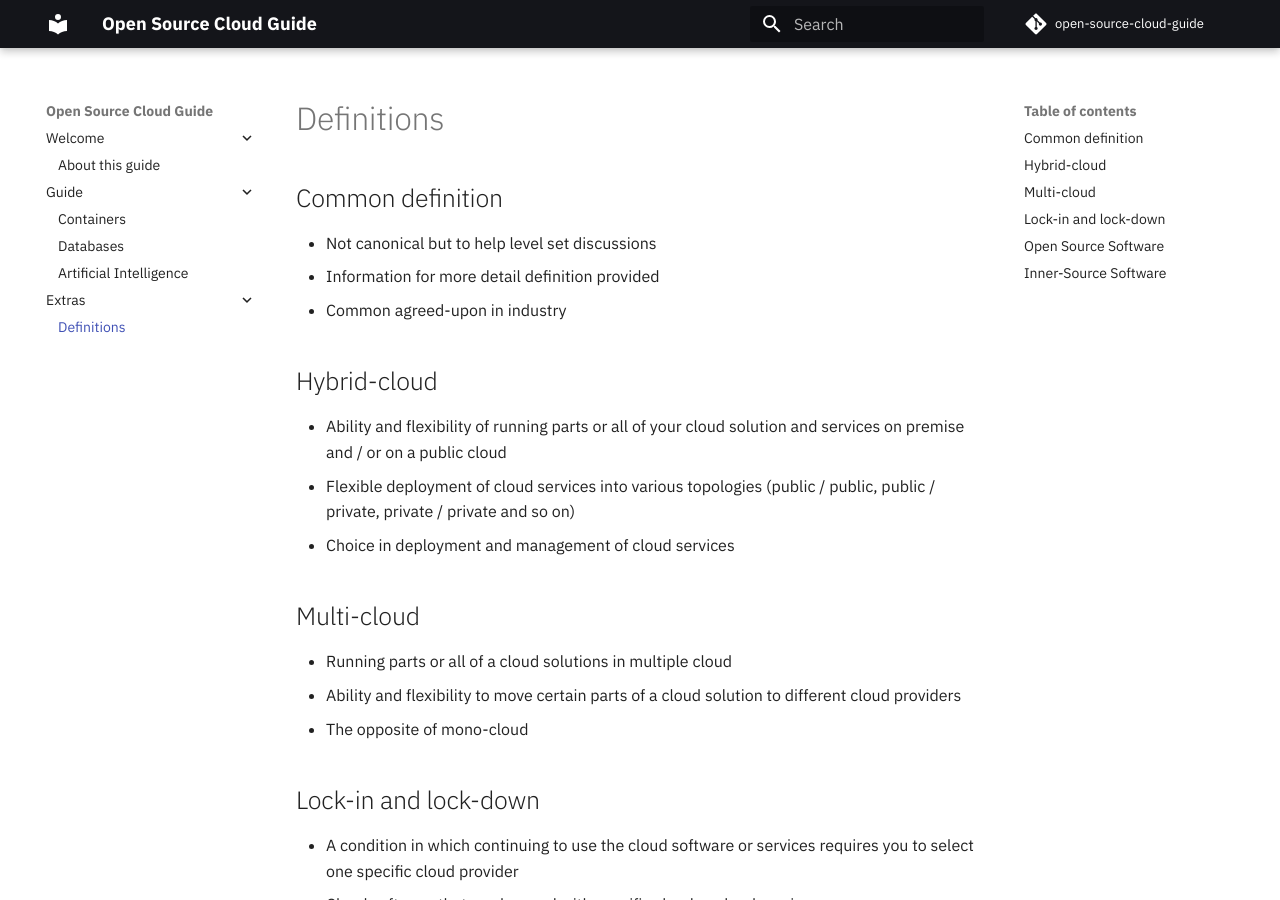
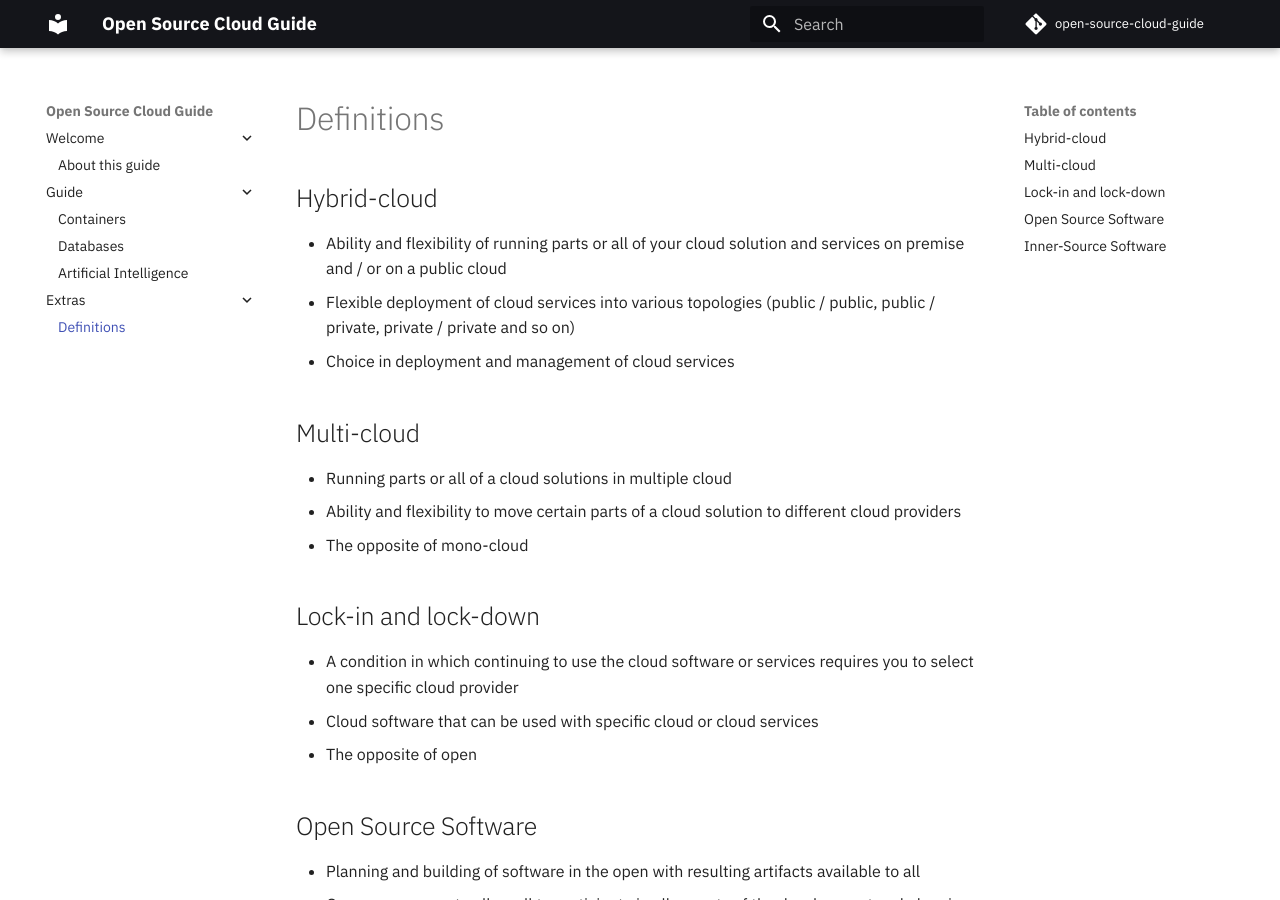
Before and after one commit to stevemar/open-source-cloud-guide, an MkDocs documentation site: the page built from docs/DEFINITIONS.md, in a window 1280 px wide and 900 px high. Built offline with MkDocs 1.6.1 and Material for MkDocs 9.7.7, drawn with Linux system fonts in a browser that asks for light colours; comment, search, counter and statistics services are not loaded.

Commit message:
more detail

```diff
--- a/docs/DEFINITIONS.md
+++ b/docs/DEFINITIONS.md
@@ -1,10 +1,4 @@
 # Definitions
-
-## Common definition
-
-* Not canonical but to help level set discussions
-* Information for more detail definition provided
-* Common agreed-upon in industry
 
 ## Hybrid-cloud
 
```
